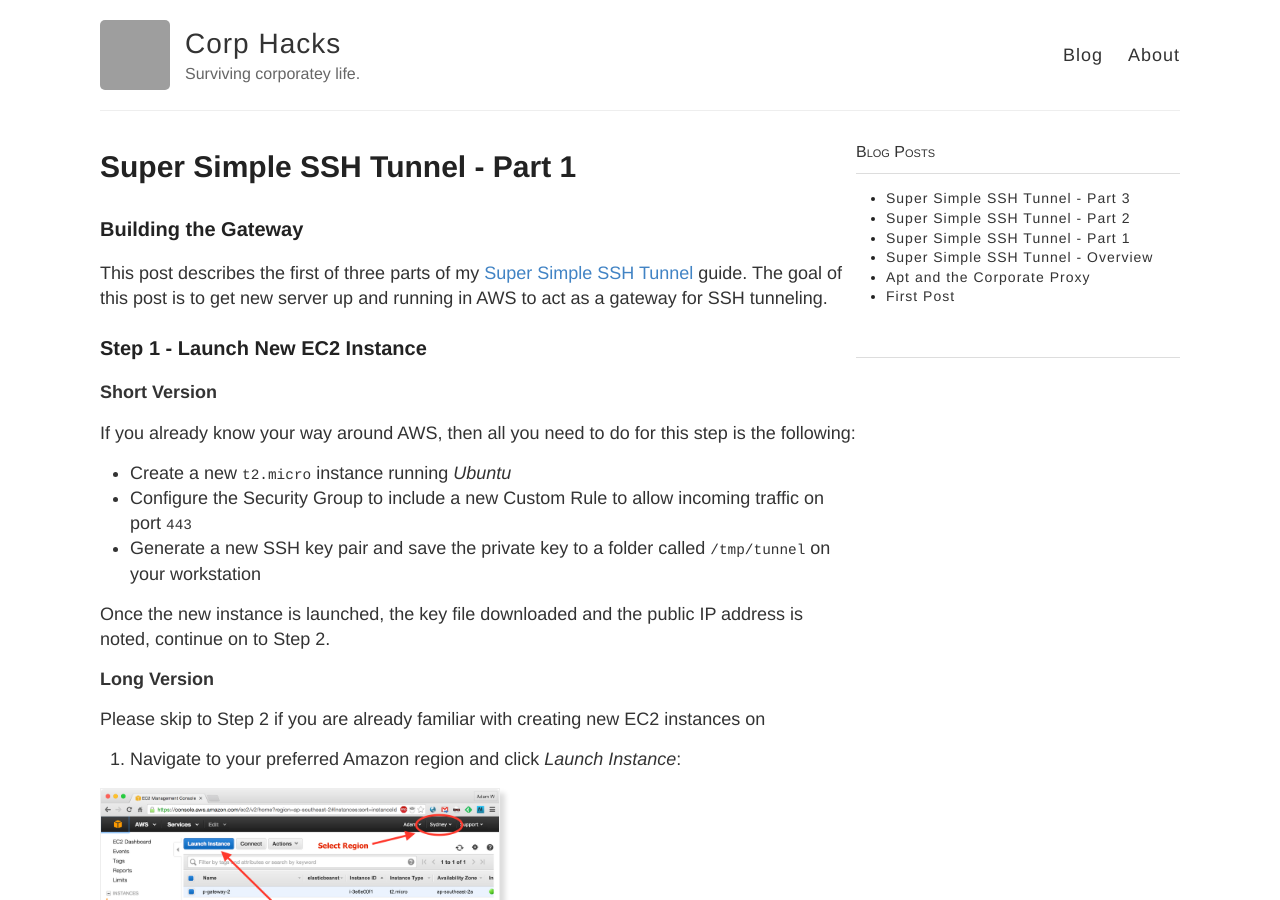
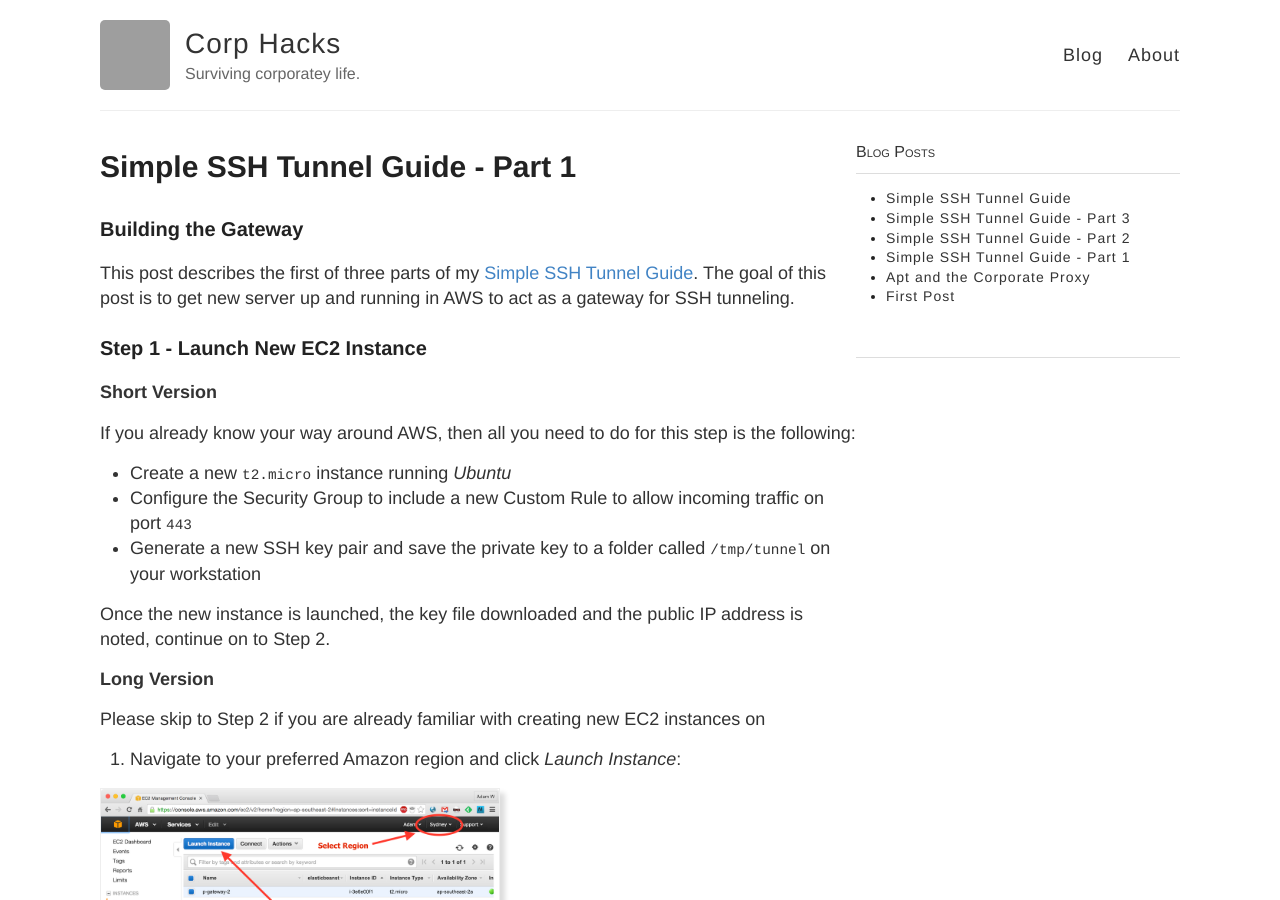
Before and after one commit to corphacks/corphacks.github.io, a Jekyll site: the page built from _posts/2015-03-03-Simple-SSH-Tunnel-Guide-Part-1.md, in a window 1280 px wide and 900 px high. Built offline with Jekyll 4.4.1, drawn with Linux system fonts in a browser that asks for light colours; Markdown is read by kramdown in place of the engine named in the settings; comment, search, counter and statistics services are not loaded; grey boxes are pictures that could not be loaded.

Commit message:
Renamed the post... it turns out it isn't "super simple" after all.

```diff
--- a/_posts/2015-03-03-Super-Simple-SSH-Tunnel-Part-1.md
+++ b/_posts/2015-03-03-Simple-SSH-Tunnel-Guide-Part-1.md
@@ -1,13 +1,13 @@
 ---
 layout: post
-title: Super Simple SSH Tunnel - Part 1
+title: Simple SSH Tunnel Guide - Part 1
 comments: true
 ---
 
 
 ### Building the Gateway
 
-  This post describes the first of three parts of my [Super Simple SSH Tunnel]({% post_url 2015-03-03-Super-Simple-SSH-Tunnel-Overview %}) guide. The goal of this post is to get new server up and running in AWS to act as a gateway for SSH tunneling.
+  This post describes the first of three parts of my [Simple SSH Tunnel Guide]({% post_url 2015-03-03-Simple-SSH-Tunnel-Guide %}). The goal of this post is to get new server up and running in AWS to act as a gateway for SSH tunneling.
 
 
 <a name="step1"></a>
@@ -164,7 +164,7 @@ Create this script as follows:
 <a name="next"></a>
 ### Next Step
 
-Please continue on to [Part 2 - The Remote Server]({% post_url 2015-03-03-Super-Simple-SSH-Tunnel-Part-2 %}) for the next part of this guide.
+Please continue on to [Part 2 - The Remote Server]({% post_url 2015-03-03-Simple-SSH-Tunnel-Guide-Part-2 %}) for the next part of this guide.
 
 
 {% include simple_ssh/toc.html %}
```
Also changed, not shown: _includes/simple_ssh/toc.html (+16 -16 lines), _posts/2015-03-03-Simple-SSH-Tunnel-Guide-Part-2.md (renamed from _posts/2015-03-03-Super-Simple-SSH-Tunnel-Part-2.md, +4 -4 lines), _posts/2015-03-03-Simple-SSH-Tunnel-Guide-Part-3.md (renamed from _posts/2015-03-03-Super-Simple-SSH-Tunnel-Part-3.md, +5 -5 lines), _posts/2015-03-03-Simple-SSH-Tunnel-Guide.md (renamed from _posts/2015-03-03-Super-Simple-SSH-Tunnel-Overview.md, +2 -2 lines).
